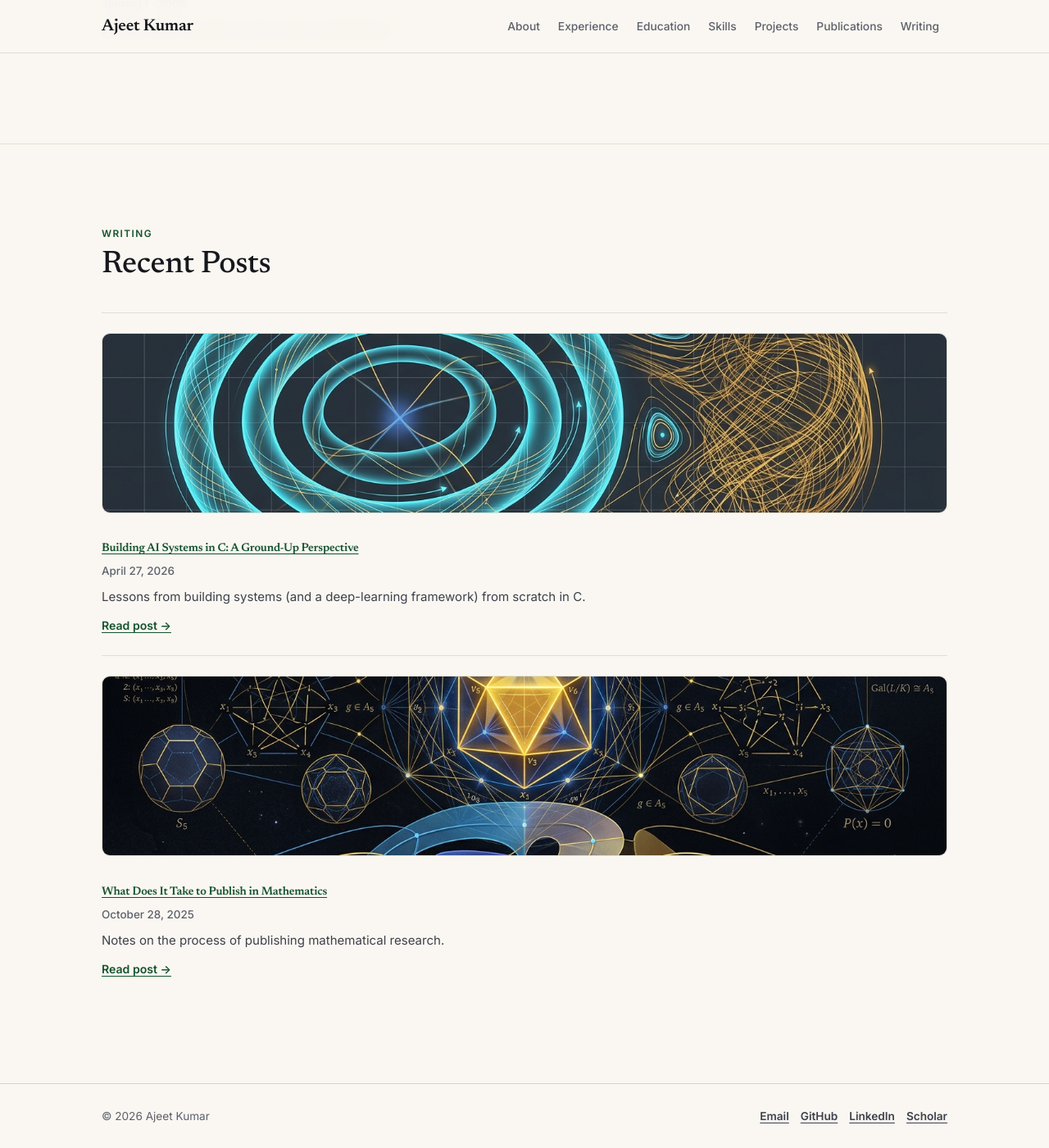
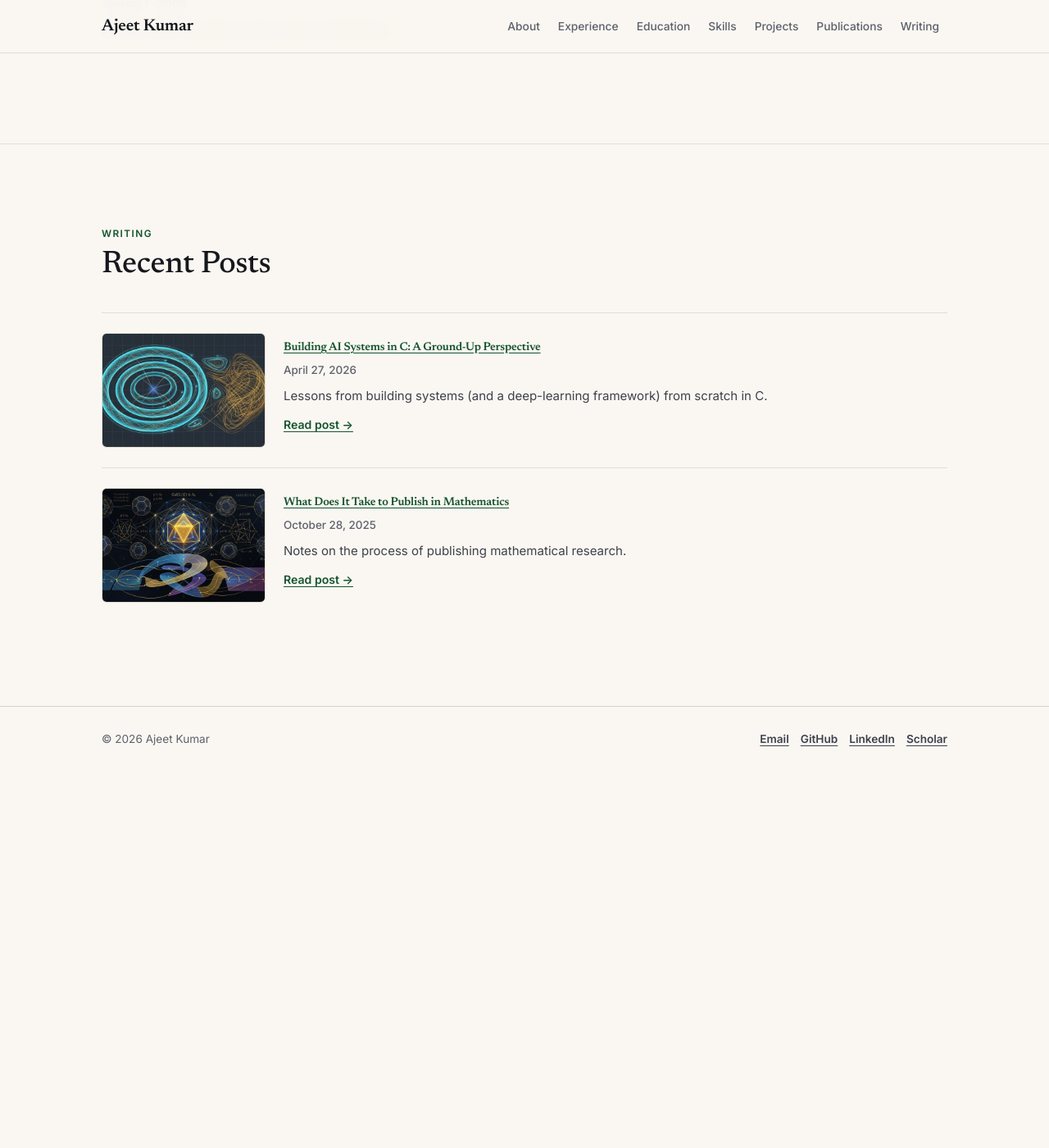
Before and after one commit to ajeetkbhardwaj/mailportfolio, a Jekyll site: the page built from index.md, in a window 1280 px wide and 1400 px high, scrolled down 5399 px. Shown: the whole window at 82% size. Built offline with Jekyll 4.4.1, drawn with Linux system fonts in a browser that asks for light colours; after the commit the page ends 6340 px from its top, so only the background shows below that.

Commit message:
fix: compact side-thumbnail layout for post covers

```diff
--- a/_includes/sections/posts.html
+++ b/_includes/sections/posts.html
@@ -6,12 +6,14 @@
     </div>
     {% assign all_posts = site.posts | sort: "date" | reverse %}
     {% for post in all_posts limit: 6 %}
-    <div class="list-item">
+    <div class="list-item{% if post.cover %} has-cover{% endif %}">
       {% if post.cover %}<img class="cover" src="{{ post.cover | relative_url }}" alt="{{ post.title }}">{% endif %}
+      <div class="list-item-body">
       <h3><a href="{{ post.url | relative_url }}">{{ post.title }}</a></h3>
       <div class="venue">{{ post.date | date: "%B %d, %Y" }}</div>
       {% if post.excerpt %}<p>{{ post.excerpt | strip_html | truncate: 200 }}</p>{% endif %}
       <a href="{{ post.url | relative_url }}">Read post &rarr;</a>
+      </div>
     </div>
     {% endfor %}
   </div>
--- a/assets/css/main.css
+++ b/assets/css/main.css
@@ -609,13 +609,20 @@ section h2 {
   font-size: 1.3rem;
 }
 
+.list-item.has-cover {
+  display: grid;
+  grid-template-columns: 200px minmax(0, 1fr);
+  gap: 22px;
+  align-items: start;
+}
+
 .list-item img.cover {
   width: 100%;
-  height: 220px;
+  height: 140px;
   object-fit: cover;
   border: 1px solid var(--border);
-  border-radius: var(--radius);
-  margin-bottom: 18px;
+  border-radius: var(--radius-sm);
+  margin-bottom: 0;
   background: var(--surface-soft);
 }
 
@@ -814,6 +821,15 @@ footer {
     grid-template-columns: 1fr;
   }
 
+  .list-item.has-cover {
+    grid-template-columns: 1fr;
+    gap: 14px;
+  }
+
+  .list-item img.cover {
+    height: 170px;
+  }
+
   .footer-inner {
     align-items: flex-start;
     flex-direction: column;
```
